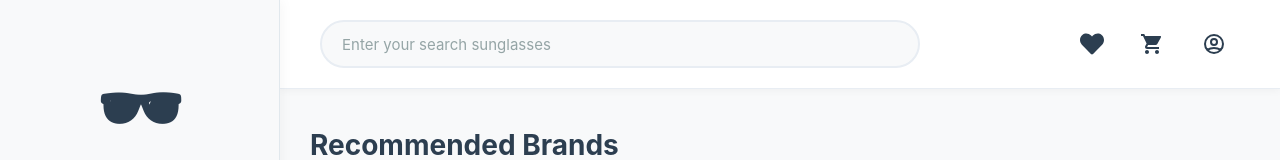
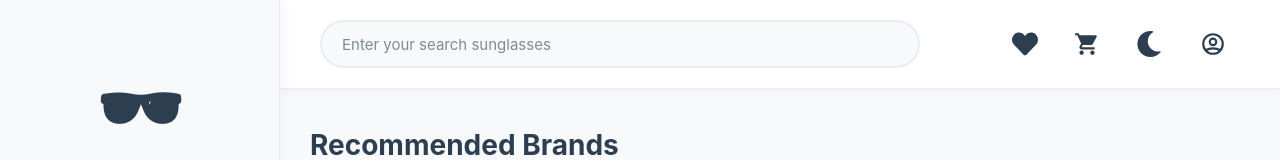
Before and after one commit to AnshMeshram/Sunglasses-Store, a React (Create React App) app: page / in a window 1280 px wide. Shown: the top 160 px of the page. Built offline with nearby package versions, Linux system fonts and the light colour scheme.

Commit message:
dark toggle mode

```diff
--- a/src/App.js
+++ b/src/App.js
@@ -25,6 +25,45 @@ function App() {
   });
 
   const location = useLocation();
+
+  // Theme state with system preference detection
+  const [theme, setTheme] = useState(() => {
+    try {
+      const saved = localStorage.getItem("theme");
+      if (saved) return saved;
+      // Check system preference
+      if (window.matchMedia && window.matchMedia('(prefers-color-scheme: dark)').matches) {
+        return 'dark';
+      }
+      return 'light';
+    } catch (err) {
+      return 'light';
+    }
+  });
+
+  // Apply theme to document
+  useEffect(() => {
+    document.documentElement.setAttribute('data-theme', theme);
+    localStorage.setItem('theme', theme);
+  }, [theme]);
+
+  // Listen for system theme changes
+  useEffect(() => {
+    const mediaQuery = window.matchMedia('(prefers-color-scheme: dark)');
+    const handleChange = (e) => {
+      // Only auto-switch if user hasn't manually set a preference
+      const savedTheme = localStorage.getItem('theme');
+      if (!savedTheme) {
+        setTheme(e.matches ? 'dark' : 'light');
+      }
+    };
+    mediaQuery.addEventListener('change', handleChange);
+    return () => mediaQuery.removeEventListener('change', handleChange);
+  }, []);
+
+  const toggleTheme = () => {
+    setTheme(prevTheme => prevTheme === 'light' ? 'dark' : 'light');
+  };
 
   // Sync cart across browser tabs
   useEffect(() => {
@@ -155,6 +194,8 @@ function App() {
               query={query}
               handleInputChange={handleInputChange}
               cartCount={cart.length}
+              theme={theme}
+              toggleTheme={toggleTheme}
             />
             <Recommended handleClick={handleClick} />
             <Products results={result} addToCart={addToCart} cartItems={cart} />
--- a/src/Nav/Nav.css
+++ b/src/Nav/Nav.css
@@ -2,15 +2,15 @@
 .nav-container {
     margin-left: 280px;
     display: flex;
-    border-bottom: 1px solid #e8edf3;
+    border-bottom: 1px solid var(--border-color);
     justify-content: space-between;
     align-items: center;
     padding: 20px 40px;
-    background: #ffffff;
+    background: var(--bg-primary);
     position: sticky;
     top: 0;
     z-index: 50;
-    box-shadow: 0 2px 8px rgba(0, 0, 0, 0.04);
+    box-shadow: 0 2px 8px var(--shadow);
     transition: margin-left 0.3s ease;
 }
 
@@ -19,8 +19,8 @@
     flex: 1;
     max-width: 600px;
     padding: 14px 20px;
-    border: 2px solid #e8edf3;
-    background: #f8f9fa;
+    border: 2px solid var(--border-color);
+    background: var(--bg-secondary);
     outline: none;
     margin-right: 24px;
     border-radius: 30px;
@@ -28,17 +28,18 @@
     font-size: 15px;
     transition: all 0.3s cubic-bezier(0.4, 0, 0.2, 1);
     font-family: inherit;
+    color: var(--text-primary);
 }
 
 .search-input:focus {
-    background: #ffffff;
-    border-color: #3498db;
+    background: var(--bg-primary);
+    border-color: var(--accent-primary);
     box-shadow: 0 0 0 4px rgba(52, 152, 219, 0.1);
     transform: translateY(-2px);
 }
 
 .search-input::placeholder {
-    color: #95a5a6;
+    color: var(--text-tertiary);
 }
 
 /* Container for profile icons and the Sign Up button */
@@ -62,7 +63,7 @@
 }
 
 .nav-icon-button:hover {
-    background: #f1f8ff;
+    background: var(--bg-tertiary);
     transform: translateY(-2px);
 }
 
@@ -72,12 +73,12 @@
 
 .nav-icons {
     font-size: 26px;
-    color: #2c3e50;
+    color: var(--text-primary);
     transition: all 0.3s ease;
 }
 
 .nav-icon-button:hover .nav-icons {
-    color: #3498db;
+    color: var(--accent-primary);
     transform: scale(1.1);
 }
 
@@ -91,11 +92,11 @@
 }
 
 .profile-link:hover {
-    background: #f1f8ff;
+    background: var(--bg-tertiary);
 }
 
 .profile-link:hover .nav-icons {
-    color: #3498db;
+    color: var(--accent-primary);
     transform: scale(1.1);
 }
 
@@ -155,6 +156,27 @@
 /* Bag icon when item is in cart */
 .bag-icon.in-cart {
     color: #e74c3c;
+}
+
+/* Theme toggle button animation */
+.theme-toggle .nav-icons {
+    transition: all 0.3s ease;
+}
+
+.theme-toggle:active .nav-icons {
+    animation: rotateTheme 0.5s ease-out;
+}
+
+@keyframes rotateTheme {
+    0% {
+        transform: rotate(0deg) scale(1);
+    }
+    50% {
+        transform: rotate(180deg) scale(1.2);
+    }
+    100% {
+        transform: rotate(360deg) scale(1);
+    }
 }
 
 /* Tablet styles (768px - 1024px) */
--- a/src/Nav/Nav.js
+++ b/src/Nav/Nav.js
@@ -1,11 +1,11 @@
 import React from "react";
 import { Link } from "react-router-dom";
-import { FaHeart } from "react-icons/fa";
+import { FaHeart, FaMoon, FaSun } from "react-icons/fa";
 import { HiOutlineUserCircle } from "react-icons/hi";
 import { MdShoppingCart } from "react-icons/md";
 import "./Nav.css";
 
-function Nav({ query, handleInputChange, cartCount = 0 }) {
+function Nav({ query, handleInputChange, cartCount = 0, theme, toggleTheme }) {
   return (
     <div className="nav-container">
       <input
@@ -27,6 +27,18 @@ function Nav({ query, handleInputChange, cartCount = 0 }) {
             </span>
           )}
         </button>
+        <button
+          className="nav-icon-button theme-toggle"
+          onClick={toggleTheme}
+          aria-label={`Switch to ${theme === 'light' ? 'dark' : 'light'} mode`}
+          title={`Switch to ${theme === 'light' ? 'dark' : 'light'} mode`}
+        >
+          {theme === 'light' ? (
+            <FaMoon className="nav-icons" />
+          ) : (
+            <FaSun className="nav-icons" />
+          )}
+        </button>
         <Link to="/signup" className="profile-link">
           <HiOutlineUserCircle className="nav-icons" />
         </Link>
--- a/src/index.css
+++ b/src/index.css
@@ -1,20 +1,53 @@
+:root {
+  /* Light theme (default) */
+  --bg-primary: #ffffff;
+  --bg-secondary: #f8f9fa;
+  --bg-tertiary: #f1f8ff;
+  --text-primary: #2c3e50;
+  --text-secondary: #5a6c7d;
+  --text-tertiary: #7f8c8d;
+  --border-color: #e8edf3;
+  --border-light: #e1e8ed;
+  --shadow: rgba(0, 0, 0, 0.04);
+  --shadow-hover: rgba(0, 0, 0, 0.12);
+  --accent-primary: #3498db;
+  --accent-hover: #2980b9;
+}
+
+[data-theme="dark"] {
+  /* Dark theme */
+  --bg-primary: #1a1a1a;
+  --bg-secondary: #252525;
+  --bg-tertiary: #2d2d2d;
+  --text-primary: #e8e8e8;
+  --text-secondary: #b8b8b8;
+  --text-tertiary: #888888;
+  --border-color: #3a3a3a;
+  --border-light: #333333;
+  --shadow: rgba(0, 0, 0, 0.3);
+  --shadow-hover: rgba(0, 0, 0, 0.5);
+  --accent-primary: #3498db;
+  --accent-hover: #2980b9;
+}
+
 * {
   padding: 0;
   margin: 0;
   box-sizing: border-box;
+  transition: background-color 0.3s ease, color 0.3s ease, border-color 0.3s ease;
 }
 
 body {
-  background: #ffffff;
+  background: var(--bg-primary);
   font-family: -apple-system, BlinkMacSystemFont, "Segoe UI", Roboto, "Helvetica Neue", Arial, sans-serif;
   overflow-x: hidden;
-  color: #2c3e50;
+  color: var(--text-primary);
   line-height: 1.6;
 }
 
 a {
   text-decoration: none;
-  color: #2c3e50;
+  color: var(--text-primary);
 }
 
 li {
@@ -25,10 +58,10 @@ li {
 .btns {
   padding: 12px 24px;
   margin-right: 8px;
-  background: #ffffff;
-  border: 2px solid #e1e8ed;
+  background: var(--bg-primary);
+  border: 2px solid var(--border-light);
   border-radius: 8px;
-  color: #2c3e50;
+  color: var(--text-primary);
   cursor: pointer;
   transition: all 0.3s cubic-bezier(0.4, 0, 0.2, 1);
   font-weight: 500;
@@ -44,15 +77,15 @@ li {
   left: -100%;
   width: 100%;
   height: 100%;
-  background: #3498db;
+  background: var(--accent-primary);
   transition: left 0.3s ease;
   z-index: -1;
 }
 
 .btns:hover {
   transform: translateY(-2px);
-  border-color: #3498db;
-  color: #3498db;
+  border-color: var(--accent-primary);
+  color: var(--accent-primary);
   box-shadow: 0 4px 12px rgba(52, 152, 219, 0.2);
 }
 
@@ -78,11 +111,11 @@ li {
   top: 0;
   height: 100vh;
   width: 280px;
-  background: #f8f9fa;
+  background: var(--bg-secondary);
   padding: 20px;
   overflow-y: auto;
   z-index: 100;
-  border-right: 1px solid #e1e8ed;
+  border-right: 1px solid var(--border-color);
   transition: transform 0.3s ease;
 }
 
@@ -91,36 +124,43 @@ li {
   position: sticky;
   top: 0;
   width: 100%;
-  background: #ffffff;
+  background: var(--bg-primary);
   padding: 20px 30px;
   margin-left: 280px;
   z-index: 50;
-  border-bottom: 1px solid #e1e8ed;
+  border-bottom: 1px solid var(--border-color);
   transition: margin-left 0.3s ease;
-  box-shadow: 0 2px 4px rgba(0, 0, 0, 0.04);
+  box-shadow: 0 2px 4px var(--shadow);
 }
 
 .nav input {
   width: 100%;
   max-width: 500px;
   padding: 14px 20px;
-  border: 2px solid #e1e8ed;
+  border: 2px solid var(--border-color);
+  background: var(--bg-secondary);
   border-radius: 12px;
   font-size: 15px;
   transition: all 0.3s ease;
   outline: none;
+  color: var(--text-primary);
 }
 
 .nav input:focus {
-  border-color: #3498db;
+  border-color: var(--accent-primary);
   box-shadow: 0 0 0 3px rgba(52, 152, 219, 0.1);
+  background: var(--bg-primary);
+}
+
+.nav input::placeholder {
+  color: var(--text-tertiary);
 }
 
 /* Recommended Section */
 .recommended {
   margin-left: 280px;
   padding: 30px;
-  background: #ffffff;
+  background: var(--bg-primary);
   transition: margin-left 0.3s ease;
 }
 
@@ -147,18 +187,18 @@ li {
 
 /* Card Styles */
 .card {
-  background: white;
+  background: var(--bg-primary);
   border-radius: 16px;
   padding: 24px;
-  box-shadow: 0 2px 8px rgba(0, 0, 0, 0.04);
+  box-shadow: 0 2px 8px var(--shadow);
   transition: all 0.3s cubic-bezier(0.4, 0, 0.2, 1);
-  border: 1px solid #f0f0f0;
+  border: 1px solid var(--border-color);
 }
 
 .card:hover {
   transform: translateY(-8px);
-  box-shadow: 0 12px 32px rgba(0, 0, 0, 0.12);
-  border-color: #e1e8ed;
+  box-shadow: 0 12px 32px var(--shadow-hover);
+  border-color: var(--border-light);
 }
 
 .card img {
@@ -173,8 +213,8 @@ footer {
   margin-left: 280px;
   padding: 30px;
   text-align: center;
-  background: #f8f9fa;
-  border-top: 1px solid #e1e8ed;
+  background: var(--bg-secondary);
+  border-top: 1px solid var(--border-color);
   transition: margin-left 0.3s ease;
 }
 
@@ -186,7 +226,7 @@ footer {
   top: 20px;
   left: 20px;
   z-index: 200;
-  background: #3498db;
+  background: var(--accent-primary);
   border: none;
   padding: 10px 15px;
   border-radius: 10px;
@@ -229,22 +269,43 @@ footer {
 }
 
 .nav-icon-button:hover {
-  background: #f8f9fa;
+  background: var(--bg-tertiary);
+  transform: translateY(-2px);
+}
+
+.nav-icon-button:active {
+  transform: translateY(0);
+}
+
+.nav-icons {
+  font-size: 26px;
+  color: var(--text-primary);
+  transition: all 0.3s ease;
+}
+
+.nav-icon-button:hover .nav-icons {
+  color: var(--accent-primary);
   transform: scale(1.1);
 }
 
-.nav-icon-button:active {
-  transform: scale(0.95);
+.theme-toggle .nav-icons {
+  transition: all 0.3s ease;
 }
 
-.nav-icons {
-  font-size: 24px;
-  color: #2c3e50;
-  transition: color 0.3s ease;
+.theme-toggle:active .nav-icons {
+  animation: rotateTheme 0.5s ease-out;
 }
 
-.nav-icon-button:hover .nav-icons {
-  color: #3498db;
+@keyframes rotateTheme {
+  0% {
+    transform: rotate(0deg) scale(1);
+  }
+  50% {
+    transform: rotate(180deg) scale(1.2);
+  }
+  100% {
+    transform: rotate(360deg) scale(1);
+  }
 }
 
 .cart-count {
```
